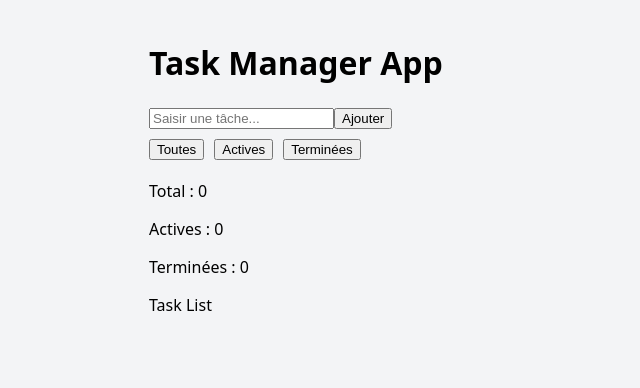
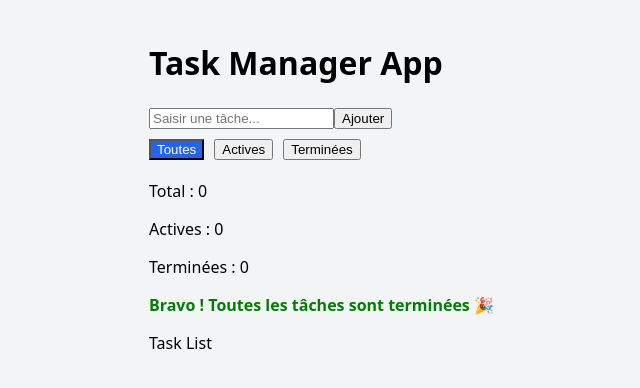
Before and after one commit to kaziZawadi/task-manager-app, a React (Vite) app: page / in a window 1280 px wide. Shown: the top 388 px of the page, without its empty margins (91-731 px from the left). Built offline with nearby package versions, Linux system fonts and the light colour scheme.

Commit message:
Implement task filters, statistics counters and status feedback

```diff
--- a/src/App.jsx
+++ b/src/App.jsx
@@ -22,8 +22,14 @@ function App() {
   });
 
   const totalTasks = tasks.length;
+
   const activeTasks = tasks.filter((task) => !task.completed).length;
+
   const completedTasks = tasks.filter((task) => task.completed).length;
+
+  function getFilterClass(filterName) {
+    return filter === filterName ? "active-filter" : "";
+  }
 
   return (
     <div className="app">
@@ -32,16 +38,41 @@ function App() {
       <TaskForm setTasks={setTasks} />
 
       <div className="filters">
-        <button onClick={() => setFilter("all")}>Toutes</button>
+        <button
+          className={getFilterClass("all")}
+          onClick={() => setFilter("all")}
+        >
+          Toutes
+        </button>
 
-        <button onClick={() => setFilter("active")}>Actives</button>
+        <button
+          className={getFilterClass("active")}
+          onClick={() => setFilter("active")}
+        >
+          Actives
+        </button>
 
-        <button onClick={() => setFilter("completed")}>Terminées</button>
+        <button
+          className={getFilterClass("completed")}
+          onClick={() => setFilter("completed")}
+        >
+          Terminées
+        </button>
       </div>
 
       <p>Total : {totalTasks}</p>
       <p>Actives : {activeTasks}</p>
       <p>Terminées : {completedTasks}</p>
+      <p
+        className="status-message"
+        style={{
+          color: activeTasks === 0 ? "green" : "black",
+        }}
+      >
+        {activeTasks === 0
+          ? "Bravo ! Toutes les tâches sont terminées 🎉"
+          : `${activeTasks} tâche(s) restante(s)`}
+      </p>
 
       <TaskList tasks={filteredTasks} setTasks={setTasks} />
     </div>
--- a/src/index.css
+++ b/src/index.css
@@ -53,3 +53,13 @@ body {
 .completed {
   opacity: 0.6;
 }
+
+.active-filter {
+  background-color: #2563eb;
+  color: white;
+}
+
+.status-message {
+  font-weight: bold;
+  margin-top: 1rem;
+}
```
